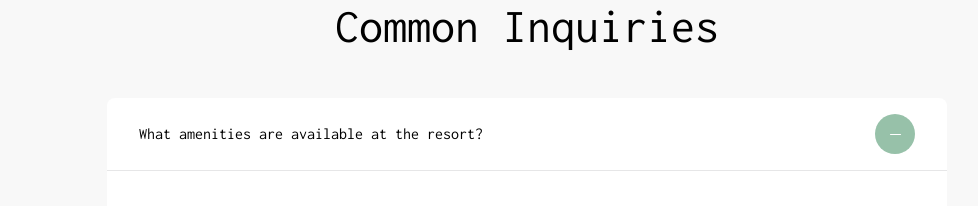
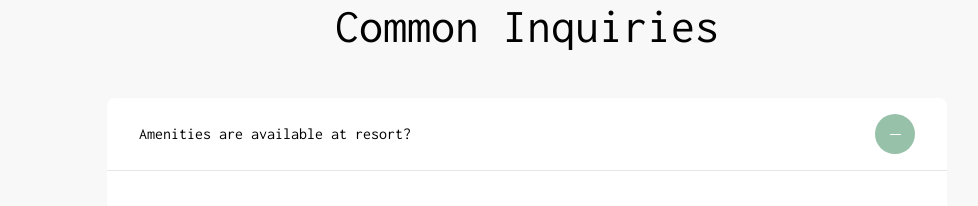
Before and after one commit to ShuaibAfnanSk/alchemy_odyssey, a React (Vite) app: page /contact in a window 1280 px wide. Shown: the part 828-1034 px from the top of the page, without its empty margins (113-1091 px from the left). Built offline with nearby package versions, Linux system fonts and the light colour scheme; some icons are missing.

Commit message:
changes faq question

```diff
--- a/src/data/faq.js
+++ b/src/data/faq.js
@@ -1,5 +1,5 @@
 const faqs = [
-    {question: "What amenities are available at the resort?", answer: "Our resorts offer a wide range of amenities, including swimming pools, spas, fitness centers, restaurants, and recreational activities."},
+    {question: "Amenities are available at resort?", answer: "Our resorts offer a wide range of amenities, including swimming pools, spas, fitness centers, restaurants, and recreational activities."},
     {question: "How can I make a reservation?", answer: "Reservations can be made online through our website, via our mobile app, or by contacting our reservation team directly."},
     {question: "Are there family-friendly activities?", answer: "Yes, we provide a variety of family-friendly activities such as kids' clubs, family pools, and organized excursions suitable for all ages."},
     {question: "Do you offer airport transportation?", answer: "Yes, we offer convenient airport transportation services. Please arrange this service in advance when booking your stay."},
```
